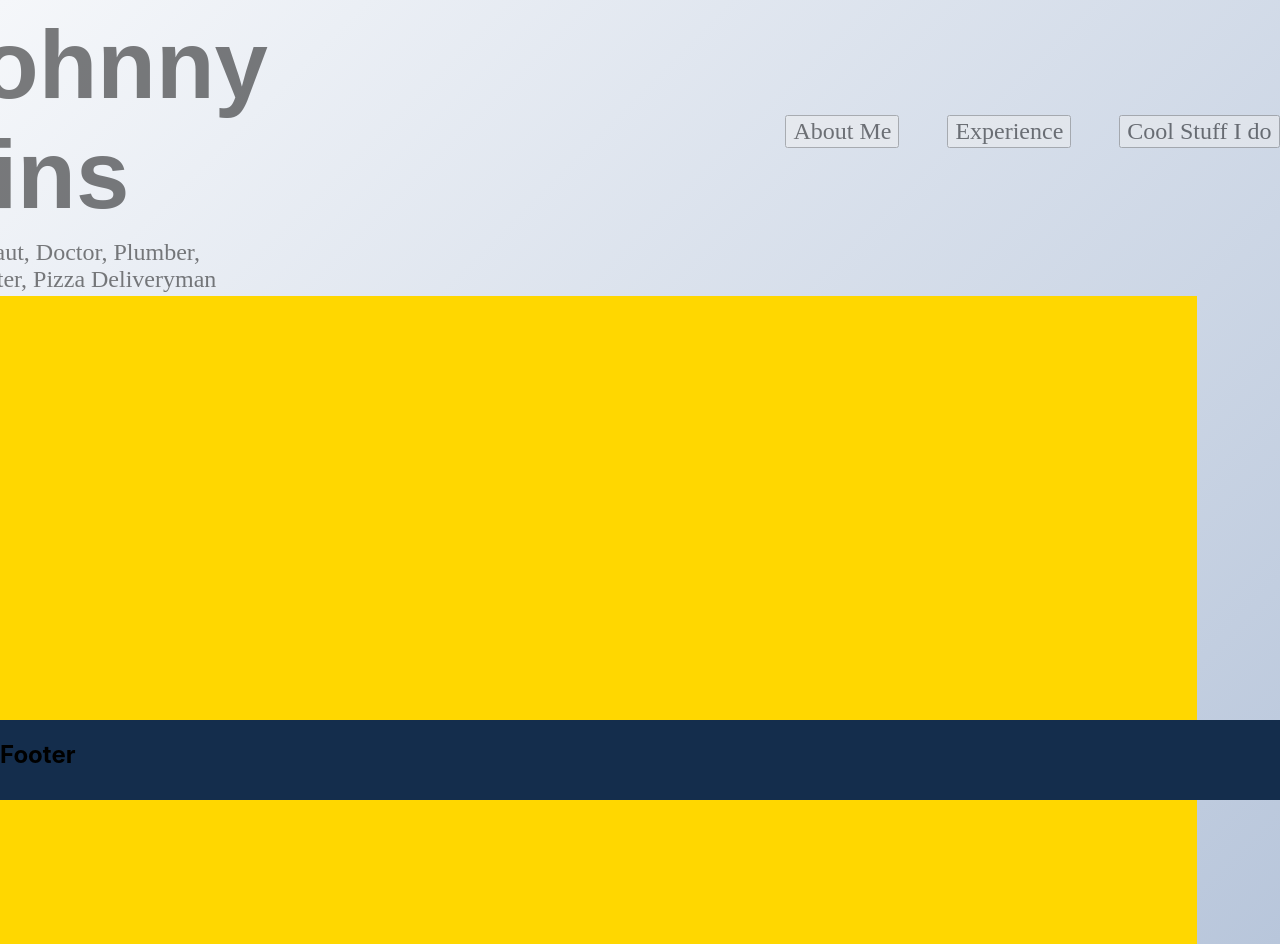
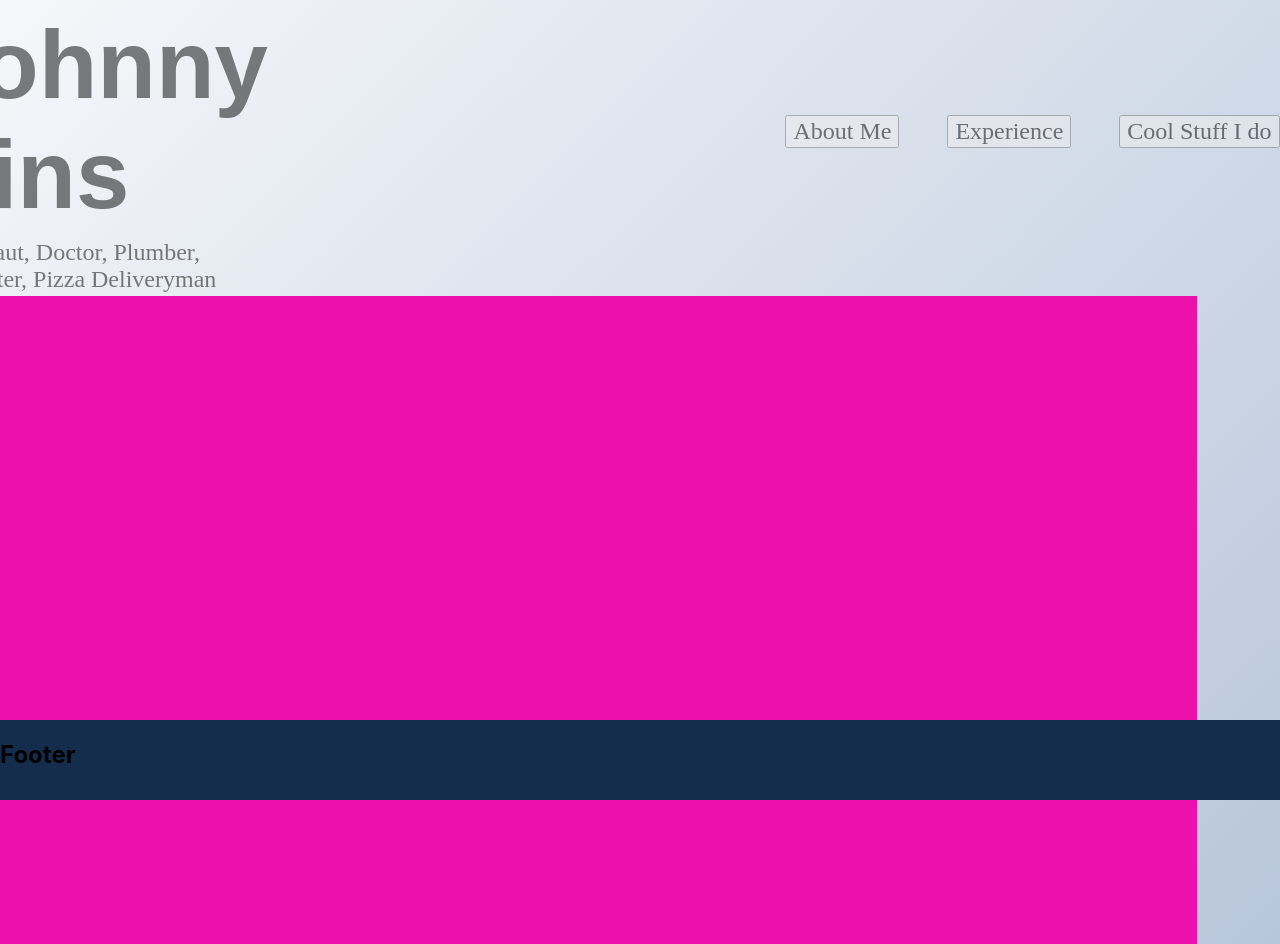
Before and after one commit to JustinLohKingWei/LohKingWayTooGood, a React (Create React App) app: page / in a window 1280 px wide. Both pictures are taken after a click on the button "Cool Stuff I do". Built offline with nearby package versions, Linux system fonts and the light colour scheme.

Commit message:
CoolStuff test

```diff
--- a/src/components/Content.tsx
+++ b/src/components/Content.tsx
@@ -3,6 +3,7 @@ import { useContext } from "react";
 import styled from "styled-components";
 import { GlobalContext, globalContextTypes } from "../App";
 import About from "./pages/About";
+import CoolStuff from "./pages/CoolStuff";
 import Experience from "./pages/Experience";
 import Home from "./pages/Home";
 import People from "./pages/People";
@@ -24,6 +25,8 @@ function Content() {
         {content === "About" && <About key="About"/>}
         {content === "Experience" && <Experience key="Experience" />}
         {content === "People" && <People key="People" />}
+        {content === "CoolStuff" && <CoolStuff key="CoolStuff" />}
+        CoolStuff
         </AnimatePresence>
     </ContentRoot>
   );
--- a/src/components/Navbar.tsx
+++ b/src/components/Navbar.tsx
@@ -40,7 +40,7 @@ function Navbar() {
           <NavbarButton onClick={()=>setContent("Experience")}>Experience</NavbarButton>
         </NavbarButtonContainer>
         <NavbarButtonContainer>
-          <NavbarButton onClick={()=>setContent("Home")}>Cool Stuff I do</NavbarButton>
+          <NavbarButton onClick={()=>setContent("CoolStuff")}>Cool Stuff I do</NavbarButton>
         </NavbarButtonContainer>
         <NavbarButtonContainer>
           <NavbarButton onClick={()=>setContent("People")}>Important People</NavbarButton>
--- /dev/null
+++ b/src/components/pages/CoolStuff.tsx
@@ -0,0 +1,41 @@
+import styled from "styled-components";
+import { motion } from "framer-motion";
+
+const CoolStuffRoot = styled.div`
+  background-color: #ed11ab;
+  display: flex;
+  min-width: 100vw;
+  min-height: 100%;
+`;
+
+const initialCoolStuff = {
+  opacity: 0,
+};
+
+const animateCoolStuff = {
+  opacity: 1,
+};
+
+const transitionCoolStuff = { duration: 1 };
+
+const exitCoolStuff = {
+  opacity: 0,
+  transition: {
+    duration: 0.5,
+  },
+};
+
+function CoolStuff() {
+  return (
+    <motion.div
+      initial={initialCoolStuff}
+      animate={animateCoolStuff}
+      transition={transitionCoolStuff}
+      exit={exitCoolStuff}
+    >
+      <CoolStuffRoot>CoolStuff</CoolStuffRoot>
+    </motion.div>
+  );
+}
+
+export default CoolStuff;
```
